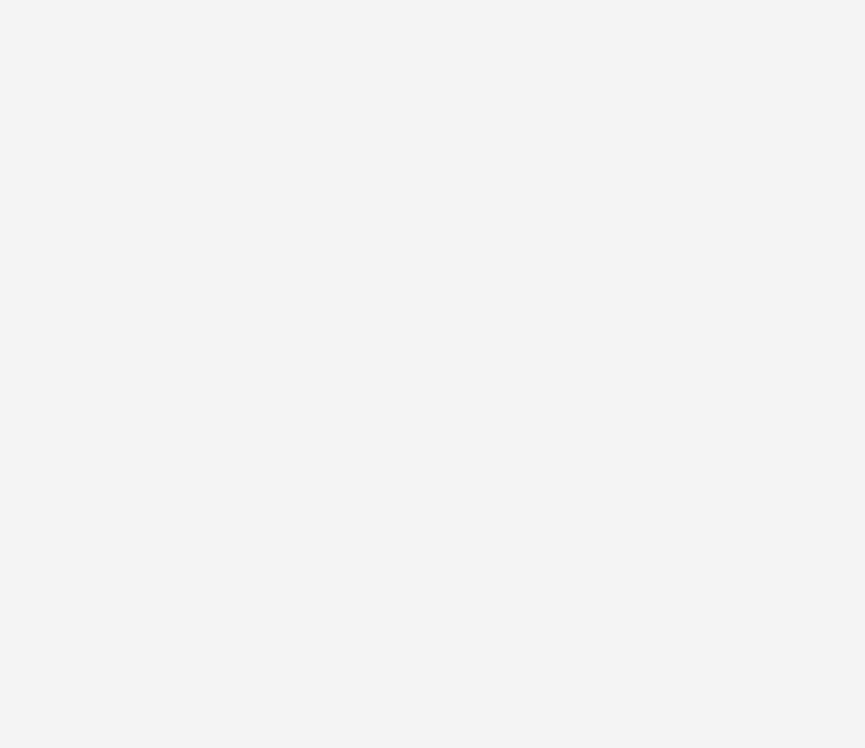
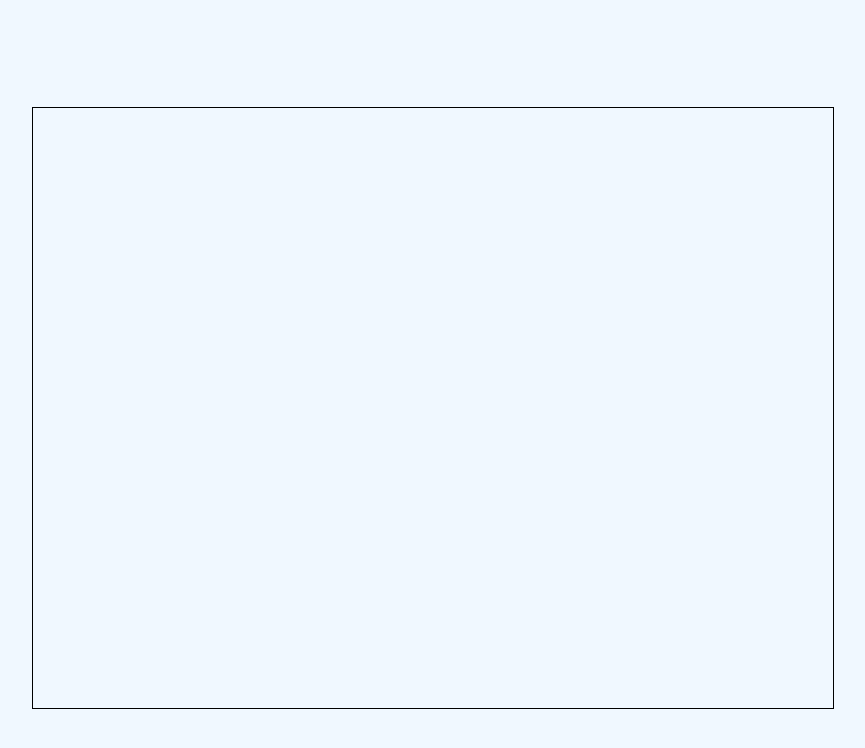
Before and after one commit to notSaqlain/ChristmasTree, a website: page public_html/index.html in a window 1280 px wide. Shown: the whole page, without its empty margins (207-1072 px from the left). Drawn offline with Linux system fonts and the light colour scheme.

Commit message:
style: Update styles.css for improved layout and background color

```diff
--- a/public_html/styles.css
+++ b/public_html/styles.css
@@ -8,21 +8,14 @@ Click nbfs://nbhost/SystemFileSystem/Templates/ClientSide/css.css to edit this t
 */
 
 
-img {
-    width: 50%;
-    height: 50%;
+body {
+    display: flex;
+    justify-content: center;
+    align-items: center;
+    height: 100vh;
+    background-color: #f0f8ff;
 }
 
-body {
-    background-color: #f3f3f3;
-    font-family: Arial, sans-serif;
-    margin: 0;
-    padding: 0;
+canvas {
+    border: 1px solid black;
 }
-
-header {
-    background-color: #333;
-    color: #fff;
-    padding: 10px 0;
-    text-align: center;
-}
```
